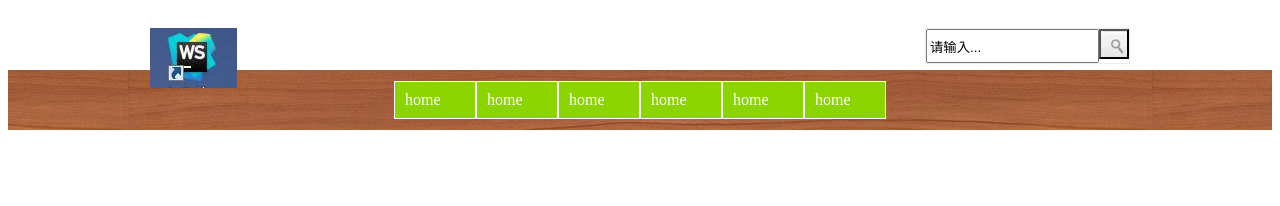
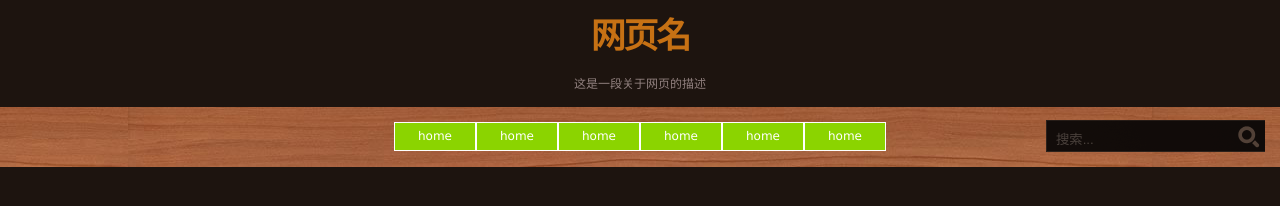
Before and after one commit to HerculesHu/BOOK-STORE, a plain HTML site: page HZY/index.html in a window 1280 px wide. Drawn offline with Linux system fonts and the light colour scheme.

Commit message:
搜索框

```diff
--- a/HZY/index.html
+++ b/HZY/index.html
@@ -12,75 +12,66 @@
 <body>
 <!--页眉-->
 <!-- 头部开始 -->
-<div class="page_header">
-    <!--网页最开始的地方-->
-    <div class="header">
-        <!-- logo部分 -->
-        <div class="logo">
-            <img src="images/logo.jpg" alt="">
-        </div>
-        <!-- 搜索部分 -->
-        <div class="search">
-            <input type="text" value="请输入..." class="txt">
-            <input type="button" class="btn">
-        </div>
-    </div>
+<div class="header">
+
+    <!--头部锚点-->
+    <a name="top"></a>
+
+    <!--网页描述-->
+    <h1 id="logo-text"><a href="index.html" title="">网页名</a></h1>
+    <p id="slogan">这是一段关于网页的描述 </p>
+
     <!-- 顶部导航开始 -->
     <div id="nav">
         <nav class="container"></nav>
             <ul class="nav">
                 <li class="first"><a href="#">home</a>
-                    <ul>
-                        <li><a href="#">meau</a></li>
-                        <li><a href="#">meau</a></li>
+                    <ul class="nav">
                         <li><a href="#">meau</a></li>
                         <li><a href="#">meau</a></li>
                     </ul>
                 </li>
                 <li><a href="#">home</a>
-                    <ul>
-                        <li><a href="#">meau</a></li>
-                        <li><a href="#">meau</a></li>
-                        <li><a href="#">meau</a></li>
+                    <ul class="nav">
                         <li><a href="#">meau</a></li>
                     </ul>
                 </li>
                 <li><a href="#">home</a>
-                    <ul>
-                        <li><a href="#">meau</a></li>
-                        <li><a href="#">meau</a></li>
-                        <li><a href="#">meau</a></li>
+                    <ul class="nav">
                         <li><a href="#">meau</a></li>
                     </ul>
                 </li>
                 <li><a href="#">home </a>
-                    <ul>
-                        <li><a href="#">meau</a></li>
-                        <li><a href="#">meau</a></li>
-                        <li><a href="#">meau</a></li>
+                    <ul class="nav">
                         <li><a href="#">meau</a></li>
                     </ul>
                 </li>
                 <li><a href="#">home</a>
-                    <ul>
-                        <li><a href="#">meau</a></li>
-                        <li><a href="#">meau</a></li>
-                        <li><a href="#">meau</a></li>
+                    <ul class="nav">
                         <li><a href="#">meau</a></li>
                     </ul>
                 </li>
                 <li><a href="#">home</a>
-                    <ul>
-                        <li><a href="#">meau</a></li>
-                        <li><a href="#">meau</a></li>
-                        <li><a href="#">meau</a></li>
+                    <ul class="nav">
                         <li><a href="#">meau</a></li>
                     </ul>
                 </li>
             </ul>
-    </nav>
+
+        <form id="quick-search" action="index.html" method="get" >
+            <p>
+
+                <input class="tbox" id="qsearch" type="text" name="qsearch" value="搜索..." title="Start typing and hit ENTER" />
+                <input class="btn" alt="Search" type="image" name="searchsubmit" title="Search" src="images/search.png" />
+            </p>
+        </form>
+
     </div>
+
 </div>
+
+
+
 <!--内容-->
 <!--页脚-->
 <!--版权标志-->
--- a/HZY/style.css
+++ b/HZY/style.css
@@ -1,39 +1,40 @@
+
+body {
+    font: 12px/170% 'Lucida Grande', 'Lucida Sans Unicode', Geneva, Verdana, Sans-Serif;
+    color: #91807F;
+    margin: 0; padding: 0;
+    background: #1d140f ;
+    text-align: center;
+}
 
 
 
-/*头部样式*/
-.header{
-    width:980px;
-    height: 62px;
-    margin:0 auto;
+
+/*网页名样式*/
+a:link, a:visited {
+    text-decoration: none;
+    color: #c67114;
 }
-.logo{
-    width: 179px;
-    height: 39px;
-    float:left;
-    margin-top:20px;
+a:hover { color: #fff; }
+
+
+/* 统一字体*/
+h1, h2, h3, h4 {
+    font: bold 1em/1.5em 'Lucida Grande', 'Lucida Sans Unicode', Geneva, Verdana, Sans-Serif;
+    color: #f0e8e8;
+    margin: 10px 20px 7px 20px;
 }
-.search{
-    float:right;
-    margin-top:20px;
-    border:1px solid #ECECEC;
-}
-.txt{
-    width: 165px;
-    height: 28px;
-    float:left;
+h1 { font-size: 2.9em; font-weight: bold; letter-spacing: -2px; }
+h2 { font-size: 2.8em; font-weight: bold; letter-spacing: -2px;}
+h3 { font-size: 2.1em; font-weight: normal; letter-spacing: -0.5px; padding-top: 5px; }
+h4 { font-size: 1.7em; }
 
-}
-.search .btn{
-    width:30px;
-    height: 30px;
-    background: url("images/search2.jpg");
-    float:right;
-}
+
+
 
 
 /*导航栏*/
- ul{
+.nav{
     padding:0px;
     margin:0px;
     list-style-type:none;
@@ -41,6 +42,8 @@
     background-color: #8bd400;
     float:left;
 }
+
+
 
 ul.nav li{
     float: left;/*当元素浮动 将不再占据文档流中的任何位置 父列表实际上没有内容 就会收缩 从而隐藏列表背景*/
@@ -55,18 +58,18 @@ ul.nav a{
     text-decoration:none;
     color:#fff;
 }
-
-
-
+/*如果鼠标经过，变字体颜色*/
 ul.nav a:hover, ul.nav a:focus{
     color:#333;
 }
+/*隐藏二级标签*/
 ul.nav li ul{
     width:80px;
     position:absolute;
     display: none;
     margin-top:2px;
 }
+/*鼠标经过显示隐藏的块*/
 ul.nav li:hover ul{
     display:block;
 }
@@ -82,3 +85,35 @@ ul.nav li:hover ul{
     background: url("images/navbg.jpg") repeat center center;
     width: 100%;
 }
+
+/*搜索框的位置*/
+#quick-search {
+    position: absolute;
+    right: 15px;
+    padding: 0; margin: 0;
+    border: none;
+    background: url(images/header-search.png) no-repeat;
+}
+/*搜索框的内部字符*/
+#quick-search p {
+    margin: 0; padding: 0;
+    border: none;
+}
+/*搜索框表单*/
+#quick-search input {
+    float: left;
+    margin: 0; padding: 5px;
+    border: none;
+    background: transparent;
+    color: #4a413c;
+}
+/*搜索框输入区域*/
+#quick-search .tbox {
+    margin: 6px 0 0 5px;
+    width: 170px;
+    display: inline;
+}
+/*搜索框按钮*/
+#search form#quick-search .btn{
+    width: 25px; height: 25px;
+}
```
Also changed, not shown: HZY/images/bg.gif (added), HZY/images/button-bg.png (added), HZY/images/header-search.png (added), HZY/images/search.png (added).
